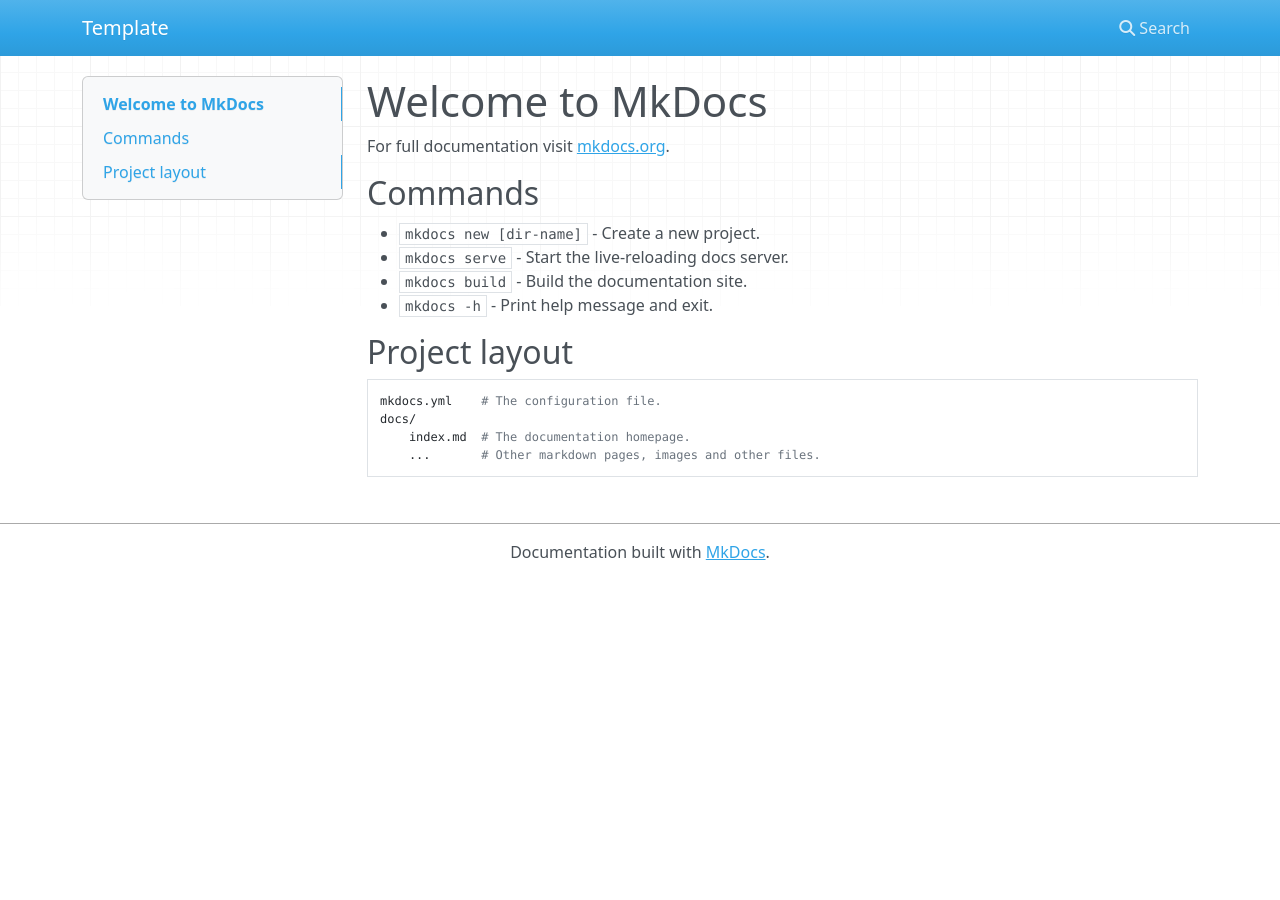
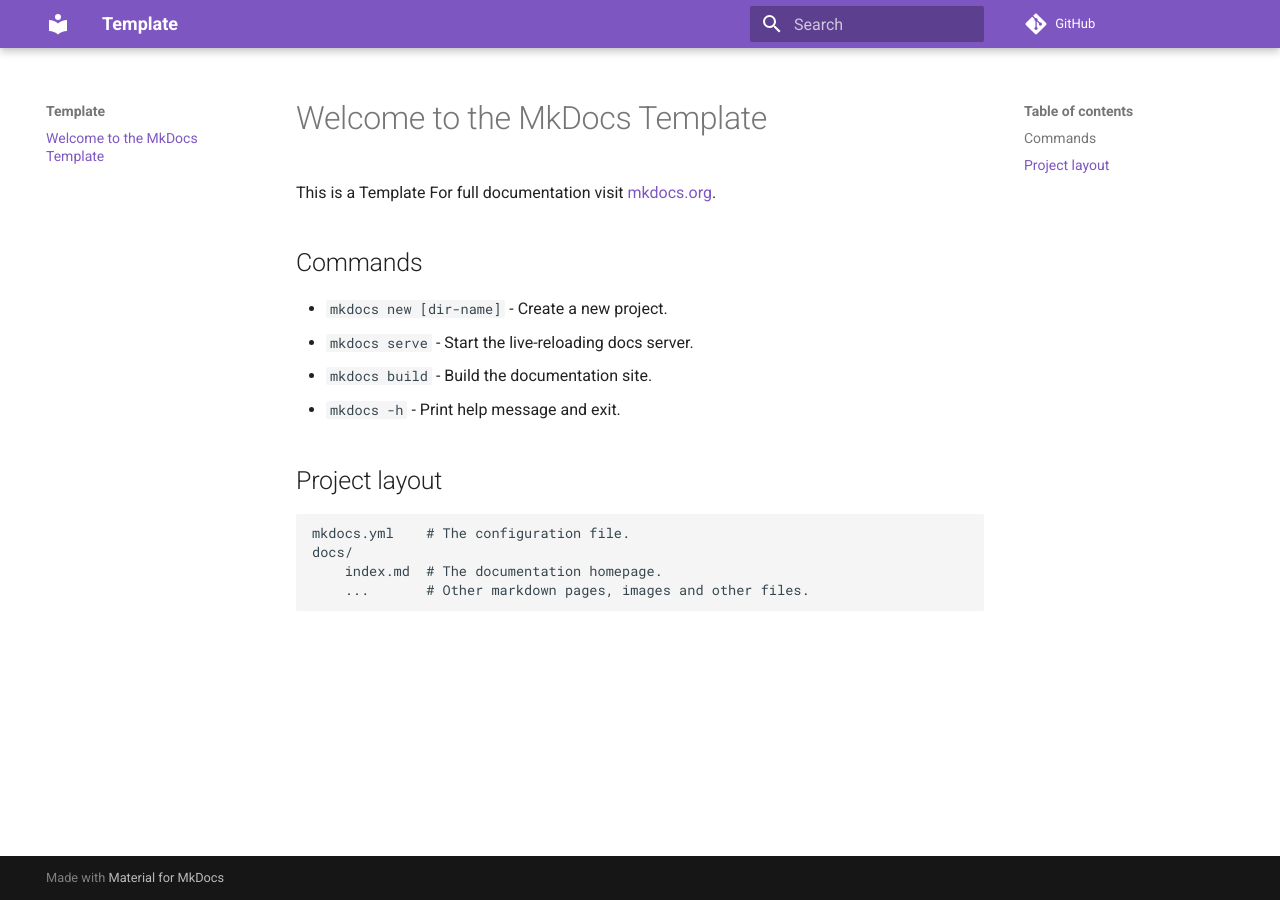
Before and after one commit to paloooo/IntroToProgramming, an MkDocs documentation site: the page built from docs/index.md, in a window 1280 px wide. Built offline with MkDocs 1.6.1 and Material for MkDocs 9.7.7, drawn with Linux system fonts in a browser that asks for light colours; nearby versions of some CDN libraries; comment, search, counter and statistics services are not loaded.

Commit message:
added a theme

```diff
--- a/docs/index.md
+++ b/docs/index.md
@@ -1,5 +1,6 @@
-# Welcome to MkDocs
+# Welcome to the MkDocs Template
 
+This is a Template
 For full documentation visit [mkdocs.org](https://www.mkdocs.org).
 
 ## Commands
--- a/mkdocs.yml
+++ b/mkdocs.yml
@@ -1 +1,9 @@
 site_name: Template
+theme:
+ name: material
+ palette:
+  scheme: default
+  primary: deep purple
+  accent: deep purple
+
+repo_url: https://github.com/squidfunk/mkdocs-material
--- a/requirements.txt
+++ b/requirements.txt
@@ -1,2 +1,3 @@
 mkdocs
 click-man
+mkdocs-material
```
Also changed, not shown: 1 other file.
